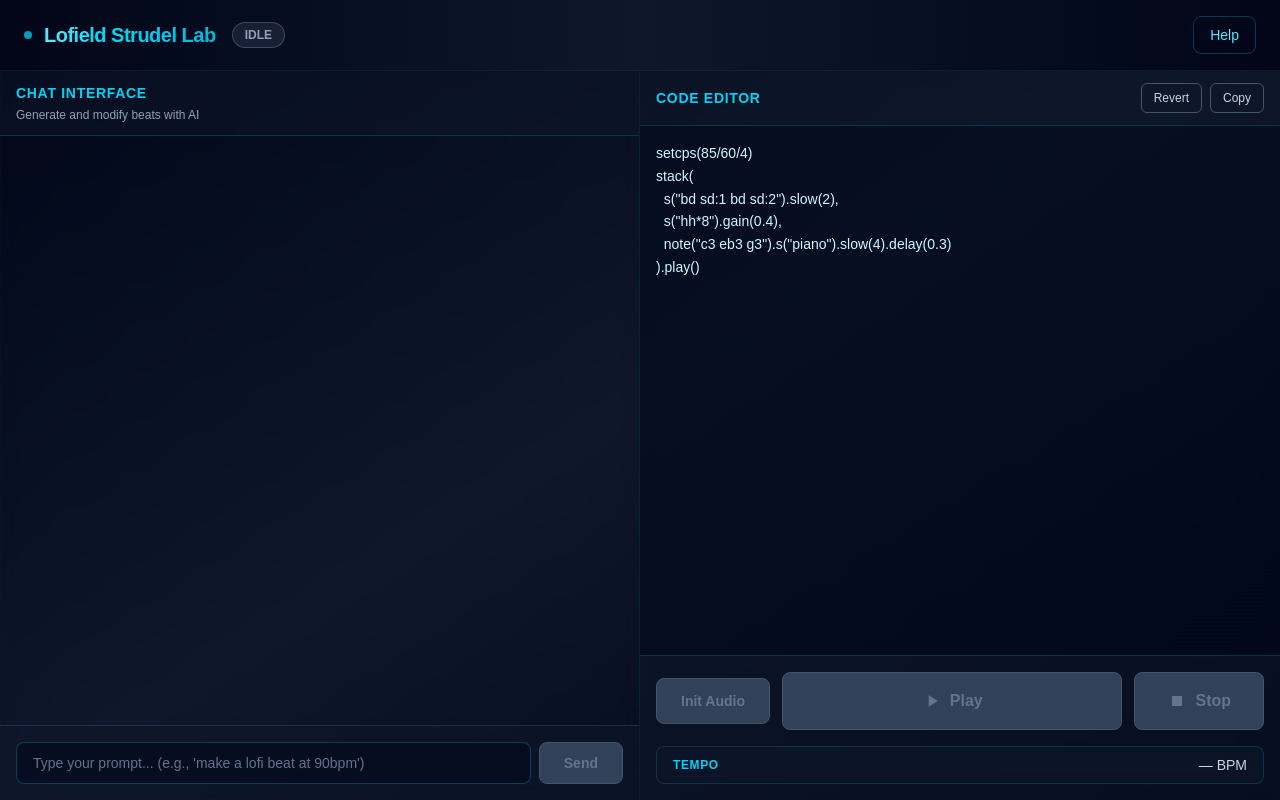
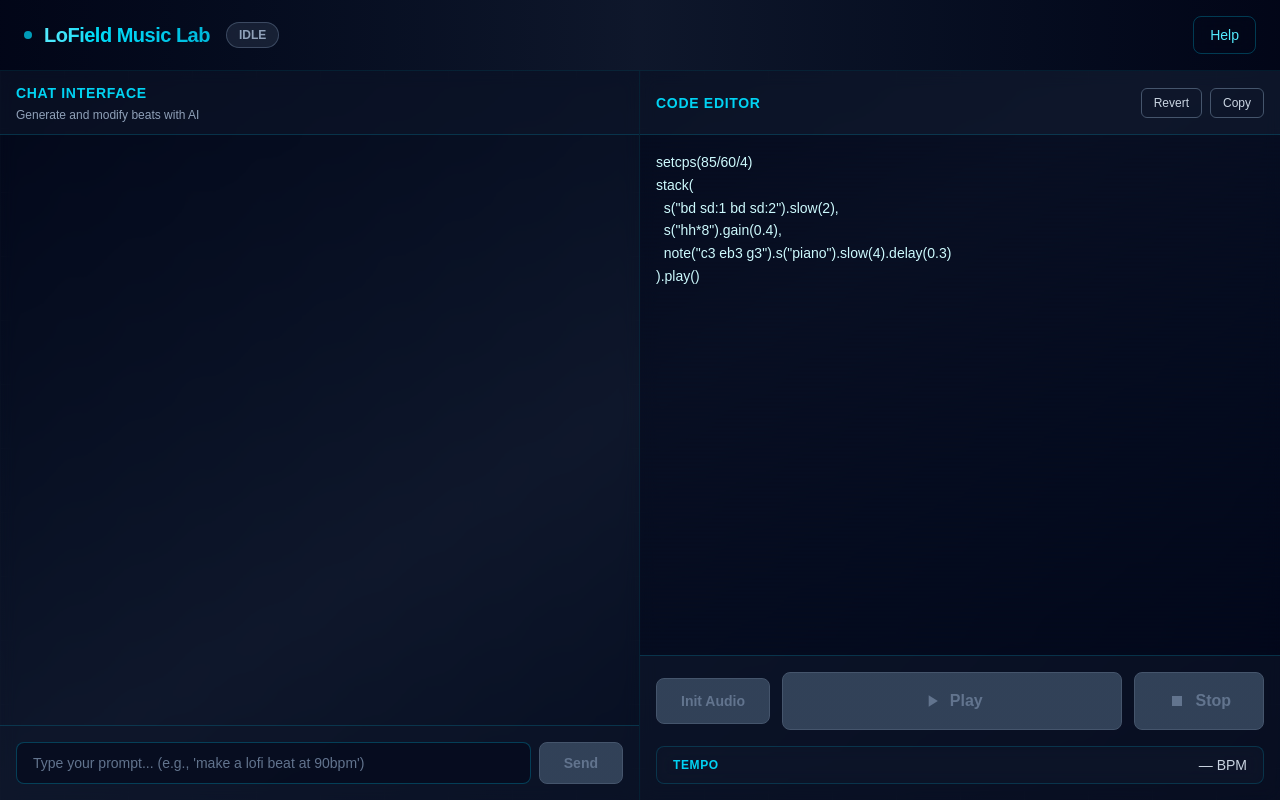
Before and after one commit to mitchellfyi/lofield.fm, a Next.js app: page /strudel in a window 1280 px wide. Built offline with nearby package versions, Linux system fonts and the light colour scheme.

Commit message:
feat: UI styling

```diff
--- a/app/globals.css
+++ b/app/globals.css
@@ -23,6 +23,11 @@ body {
   background: var(--background);
   color: var(--foreground);
   font-family: Arial, Helvetica, sans-serif;
+}
+
+/* Global button cursor */
+button {
+  cursor: pointer;
 }
 
 /* Custom scrollbar styles */
--- a/app/layout.tsx
+++ b/app/layout.tsx
@@ -2,7 +2,7 @@ import type { Metadata } from "next";
 import "./globals.css";
 
 export const metadata: Metadata = {
-  title: "lofield.fm - Strudel Chat",
+  title: "LoField Music Lab",
   description: "Chat to create lofi beats with Strudel",
 };
 
--- a/app/page.tsx
+++ b/app/page.tsx
@@ -4,7 +4,7 @@ export default function Home() {
   return (
     <div className="flex min-h-screen items-center justify-center bg-zinc-900">
       <main className="text-center">
-        <h1 className="text-4xl font-bold text-white mb-4">lofield.fm</h1>
+        <h1 className="text-4xl font-bold text-white mb-4">LoField Music Lab</h1>
         <p className="text-zinc-400 mb-8">Chat to create lofi beats with Strudel</p>
         <Link
           href="/strudel"
--- a/components/strudel/ChatPanel.tsx
+++ b/components/strudel/ChatPanel.tsx
@@ -26,7 +26,7 @@ export function ChatPanel({
 
   return (
     <div className="flex flex-col h-full">
-      <div className="px-4 py-3 border-b border-cyan-500/20 bg-slate-900/50">
+      <div className="px-4 h-16 flex flex-col justify-center border-b border-cyan-500/20 bg-slate-900/50">
         <h2 className="text-sm font-bold text-cyan-400 uppercase tracking-wider">Chat Interface</h2>
         <p className="text-xs text-slate-400 mt-1">Generate and modify beats with AI</p>
       </div>
--- a/components/strudel/CodePanel.tsx
+++ b/components/strudel/CodePanel.tsx
@@ -24,7 +24,7 @@ export function CodePanel({ code, onChange, validationErrors, defaultCode }: Cod
 
   return (
     <div className="flex flex-col h-full">
-      <div className="flex items-center justify-between px-4 py-3 border-b border-cyan-500/20 bg-slate-900/50">
+      <div className="flex items-center justify-between px-4 h-16 border-b border-cyan-500/20 bg-slate-900/50">
         <h2 className="text-sm font-bold text-cyan-400 uppercase tracking-wider">Code Editor</h2>
         <div className="flex gap-2">
           <button
--- a/components/strudel/TopBar.tsx
+++ b/components/strudel/TopBar.tsx
@@ -37,7 +37,7 @@ export function TopBar({ playerState }: TopBarProps) {
             <div className="flex items-center gap-3">
               <div className="h-2 w-2 rounded-full bg-cyan-400 animate-pulse shadow-lg shadow-cyan-400/50" />
               <h1 className="text-xl font-bold bg-gradient-to-r from-cyan-300 via-cyan-400 to-cyan-500 bg-clip-text text-transparent tracking-tight">
-                Lofield Strudel Lab
+                LoField Music Lab
               </h1>
             </div>
 
@@ -60,7 +60,7 @@ export function TopBar({ playerState }: TopBarProps) {
         <div className="fixed inset-0 z-50 flex items-center justify-center p-4 bg-black/80 backdrop-blur-sm animate-in fade-in duration-200">
           <div className="max-w-2xl w-full bg-gradient-to-br from-slate-900 via-slate-800 to-slate-900 border border-cyan-500/30 rounded-2xl shadow-2xl shadow-cyan-500/10 overflow-hidden">
             <div className="px-6 py-4 border-b border-cyan-500/30 bg-gradient-to-r from-slate-900 to-slate-800">
-              <h2 className="text-xl font-bold text-cyan-300">How to Use Strudel Lab</h2>
+              <h2 className="text-xl font-bold text-cyan-300">How to Use LoField Music Lab</h2>
             </div>
 
             <div className="p-6 space-y-6 max-h-96 overflow-y-auto">
```
Also changed, not shown: 1 other file (tests, documents, lock files or other folders).
